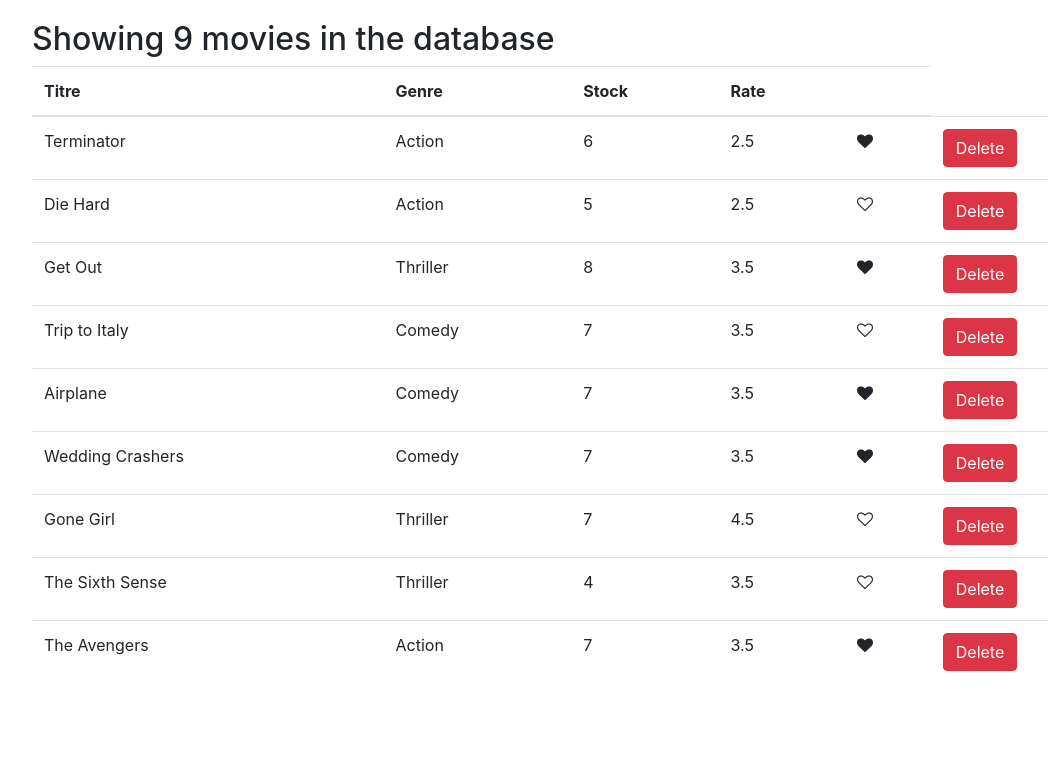
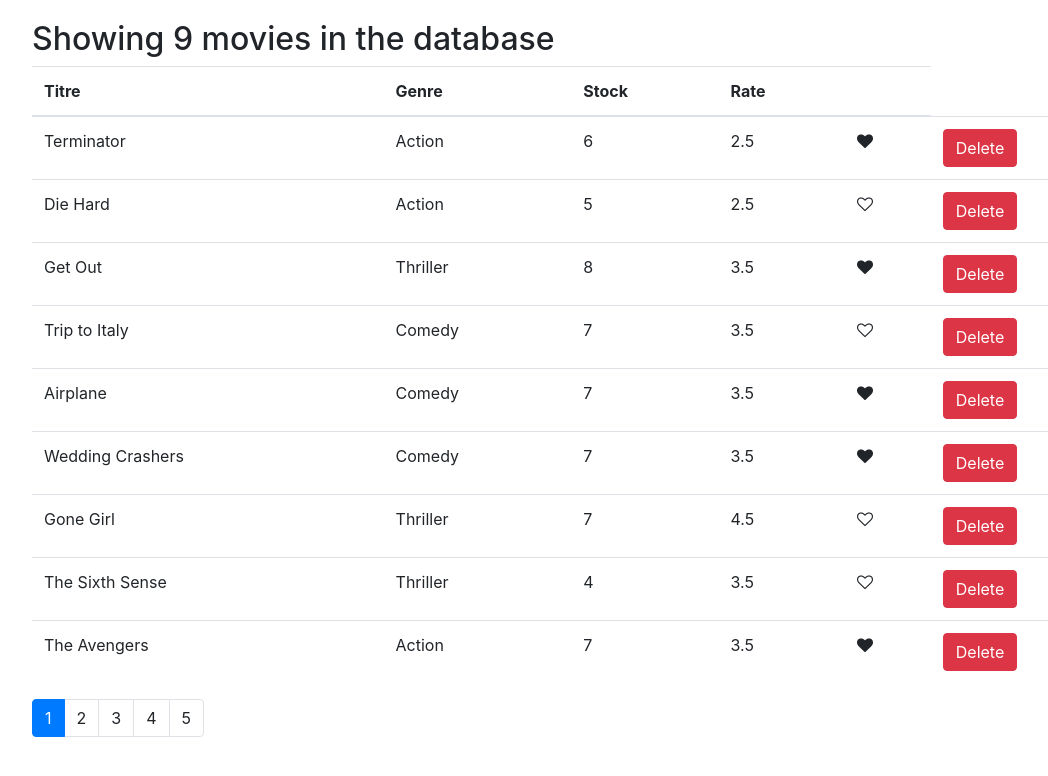
Before and after one commit to bobe974/ex1React, a React (Create React App) app: page / in a window 1280 px wide. Shown: the top 776 px of the page, without its empty margins (53-1101 px from the left). Built offline with nearby package versions, Linux system fonts and the light colour scheme.

Commit message:
pagination

```diff
--- a/package.json
+++ b/package.json
@@ -9,6 +9,7 @@
     "@testing-library/user-event": "^13.5.0",
     "bootstrap": "^4.1.1",
     "font-awesome": "^4.7.0",
+    "lodash": "^4.17.10",
     "react": "^19.1.0",
     "react-dom": "^19.1.0",
     "react-scripts": "5.0.1",
--- a/src/component/heart.jsx
+++ b/src/component/heart.jsx
@@ -3,7 +3,6 @@
 
     render() {
         let classes = "fa fa-heart";
-        console.log("isliked from heart " + this.props.isLiked)
         if(!this.props.isLiked) classes += "-o";
         return (
 
--- a/src/component/movie.jsx
+++ b/src/component/movie.jsx
@@ -2,9 +2,10 @@
 import { Component } from "react";
 import React from "react";
 import Heart from "./heart";
+import Pagination from "./pagination";
 
 class Movie extends Component {
-  state = { movies: getMovies()};
+  state = { movies: getMovies(), pageSize: 2, currentPage: 1};
 
   handleDelete = (movieId) => {
     const movies = this.state.movies.filter((movie) => movie._id !== movieId);
@@ -13,15 +14,27 @@
   };
 
   handleLike = (movie) => {
-    console.log("handle click ! value " + this.state.movies)
     const movies = [...this.state.movies];
     const index = movies.findIndex((e)=>e._id === movie._id)
     movies[index].liked = ! movies[index].liked;
     this.setState(movies)
   }
 
+  handleChangePage = (page) =>{
+    //diviser le tableau de films en x partie
+    const movies = [...this.state.movies]
+    const numElementPerPage = movies.length / this.state.pageSize;
+    console.log("PAGE " + page)
+    this.setState({currentPage: page})
+    //const lastElement = numElementPerPage *  movies.length
+    //const firstElement =
+    //movies.slice()
+  }
+
   render() {
     const {length: count} = this.state.movies;
+    const {pageSize, currentPage} = this.state
+
      if (count === 0 )  return <h2> There are no movies in the database DUCON</h2>
     return (
        <React.Fragment>
@@ -57,6 +70,7 @@
           ))}
         </tbody>
       </table>
+          <Pagination itemsCount={count} pageSize={pageSize} changePage= {this.handleChangePage} currentPage = {currentPage}></Pagination>
         </React.Fragment>
     );
   }
--- /dev/null
+++ b/src/component/pagination.jsx
@@ -0,0 +1,27 @@
+import _ from "lodash";
+
+const pagination = (props) => {
+  const { itemsCount, pageSize, changePage, currentPage } = props;
+  const pageCount = Math.ceil(itemsCount / pageSize);
+    if (pageCount === 1 ) return null;
+  const pages = _.range(1, pageCount + 1);
+
+  console.log("currentPage " + currentPage)
+  //const isSelected = (currentPage === page)
+  return (
+    <div>
+      <nav aria-label="Page navigation example">
+        <ul class="pagination">
+          {pages.map((page,index) => (
+            <li className= {currentPage === page ? "page-item active" : "page-item"} key={index}>
+              <a className="page-link" onClick={()=>changePage(page)}>
+                {page}
+              </a>
+            </li>
+          ))}
+        </ul>
+      </nav>
+    </div>
+  );
+};
+export default pagination;
```
Also changed, not shown: 1 other file (tests, documents, lock files or other folders).
